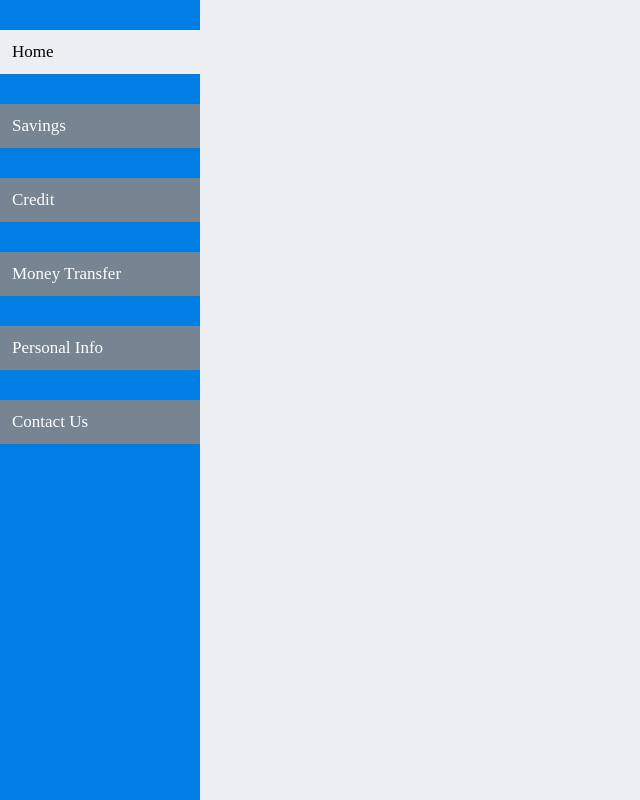
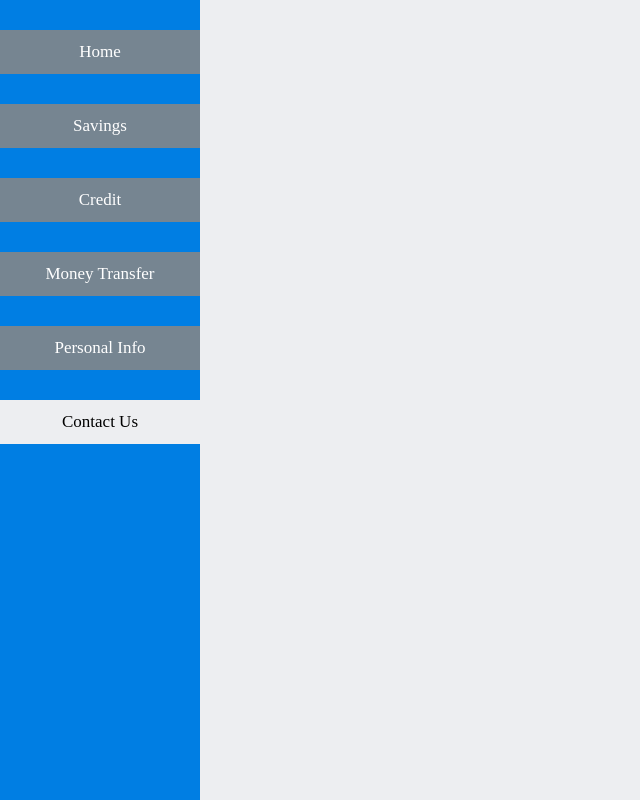
Before and after one commit to Mitchell-Rifkind/Concurrency-Bank, a Flask app: page /contact in a window 1280 px wide. Shown: the whole page, without its empty margins (0-640 px from the left). Run offline with Flask 2, Linux system fonts and the light colour scheme.

Commit message:
Added styling for the navigation bar

```diff
--- a/app/__init__.py
+++ b/app/__init__.py
@@ -4,7 +4,7 @@ import os
 
 # Initialize the app
 app = Flask(__name__, instance_relative_config=True)
-"""app.secret_key = session_key.secret_key"""
+# app.secret_key = session_key.secret_key
 app.secret_key = os.environ['secret_key']
 
 from app import views
--- a/app/static/css/styles.css
+++ b/app/static/css/base_styles.css
@@ -8,6 +8,7 @@
   left: 0;
   overflow-x: hidden;
   float: left;
+  margin-right: 20px;
 }
 
 .vertnav a {
@@ -19,14 +20,10 @@
   font-size: 17px;
   margin-top: 30px;
   margin-bottom: 30px;
+  text-align: center;
 }
 
 .vertnav a:hover {
-  background-color: rgb(237, 238, 241);
-  color: black;
-}
-
-.vertnav a.active {
   background-color: rgb(237, 238, 241);
   color: black;
 }
--- a/app/templates/base.html
+++ b/app/templates/base.html
@@ -2,19 +2,25 @@
 <html lang="en" dir="ltr">
   <head>
     <meta charset="utf-8">
-    <link rel="stylesheet" href="{{ url_for('static', filename='css/styles.css') }}">
-    <title></title>
+    <link rel="stylesheet" href="{{ url_for('static', filename='css/base_styles.css') }}">
+    <title>{{ session['page'] }}</title>
     {% block head %}
     {% endblock %}
+    <style>
+      {{ session['page'] }} {
+        background-color: rgb(237, 238, 241) !important;
+        color: black !important;
+      }
+    </style>
   </head>
   <body>
     <div class="vertnav">
-      <a class="active" href="{{ url_for('home') }}">Home</a>
-      <a href="{{ url_for('savings') }}">Savings</a>
-      <a href="{{ url_for('credit') }}">Credit</a>
-      <a href="{{ url_for('transfer') }}">Money Transfer</a>
-      <a href="{{ url_for('personal') }}">Personal Info</a>
-      <a href="{{ url_for('contact') }}">Contact Us</a>
+      <a class="home" href="{{ url_for('home') }}">Home</a>
+      <a class="savings" href="{{ url_for('savings') }}">Savings</a>
+      <a class="credit" href="{{ url_for('credit') }}">Credit</a>
+      <a class="transfer" href="{{ url_for('transfer') }}">Money Transfer</a>
+      <a class="personal" href="{{ url_for('personal') }}">Personal Info</a>
+      <a class="contact" href="{{ url_for('contact') }}">Contact Us</a>
     </div>
   {% block body %}
   {% endblock %}
--- a/app/views.py
+++ b/app/views.py
@@ -5,6 +5,7 @@ import database_methods
 
 @app.route('/')
 def index():
+    flask.session.clear()
     return flask.render_template("login.html")
 
 
@@ -25,29 +26,35 @@ def home():
     if flask.session.get('debit_transactions') is None:
         database_methods.get_debit_transactions(flask.session['id'])
 
+    flask.session['page'] = '.home'
     return flask.render_template("home.html")
 
 
 @app.route('/savings')
 def savings():
+    flask.session['page'] = '.savings'
     return flask.render_template("savings.html")
 
 
 @app.route('/credit')
 def credit():
+    flask.session['page'] = '.credit'
     return flask.render_template("credit.html")
 
 
 @app.route('/transfer')
 def transfer():
+    flask.session['page'] = '.transfer'
     return flask.render_template("transfer.html")
 
 
 @app.route('/personal')
 def personal():
+    flask.session['page'] = '.personal'
     return flask.render_template("personal.html")
 
 
 @app.route('/contact')
 def contact():
+    flask.session['page'] = '.contact'
     return flask.render_template("contact.html")
```
Also changed, not shown: database_methods.py (+22 -0 lines), app/static/css/page_styles.css (added).
